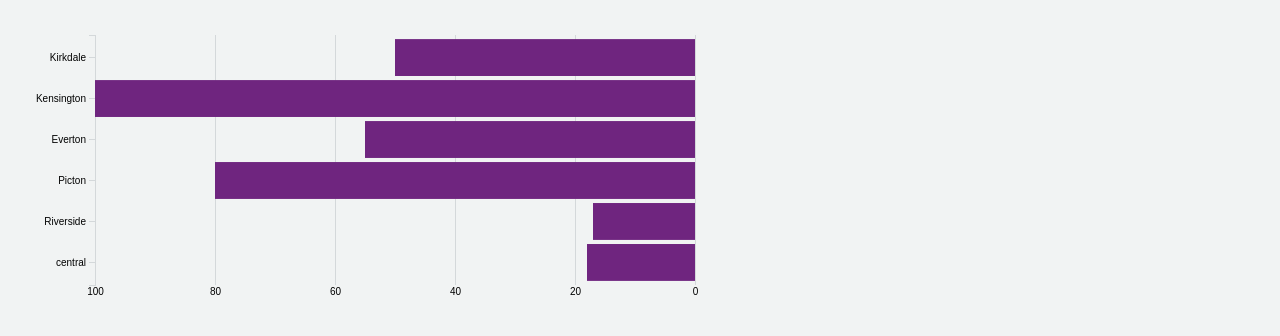
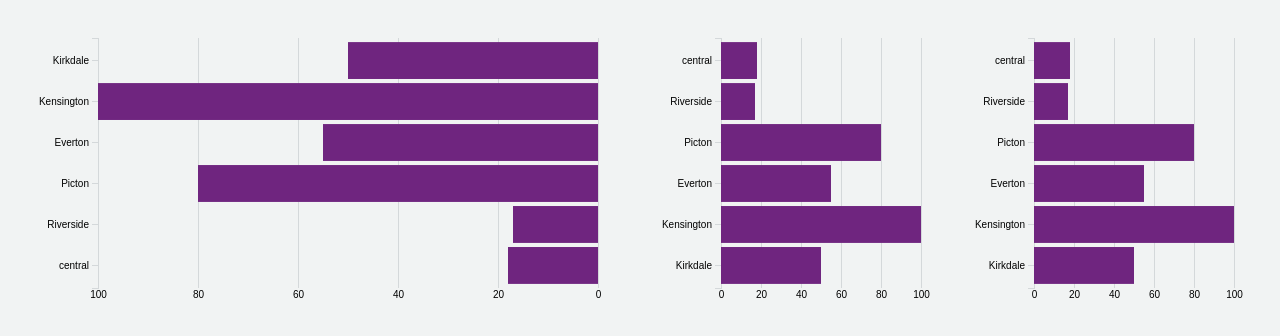
Before and after one commit to arnab-dibosh/Analytics-Dashboard, a plain HTML site: page index.html in a window 1280 px wide. Drawn offline with Linux system fonts and the light colour scheme.

Commit message:
Top 3 chart skeleton drawn

```diff
--- a/index.html
+++ b/index.html
@@ -1,89 +1,29 @@
 <!DOCTYPE html>
 <meta charset="utf-8">
-<style>
-body {
-  margin: 15px;
-  background-color: #F1F3F3
-}
-.bar {
-	fill: #6F257F;
-}
-.axis path,
-.axis line {
-  fill: none;
-  stroke: #D4D8DA;
-  stroke-width: 1px;
-  shape-rendering: crispEdges;
-}
-.x path {
-	display: none;
-}
-.toolTip {
-	position: absolute;
-  display: none;
-  min-width: 80px;
-  height: auto;
-  background: none repeat scroll 0 0 #ffffff;
-  border: 1px solid #6F257F;
-  padding: 14px;
-  text-align: center;
-}
-</style>
-<svg width="700" height="300"></svg>
+<head>
+  <link rel="stylesheet" type="text/css" href="styles.css">
+</head>
 <script src="d3.min.js"></script>
+<script src="leftChart.js"></script>
+<script src="rightChart.js"></script>
+
+<table style="width:100%" border="0">
+  <tr>
+    <td width="50%">
+      <svg id="leftChart" width="600" height="300"></svg>
+    </td>
+    <td width="25%">
+      <svg id="midChart" width="300" height="300"></svg>
+    </td>
+    <td width="25%">
+      <svg id="rightChart" width="300" height="300"></svg>
+    </td>
+  </tr>
+</table>
+
+
 <script>
-var svg = d3.select("svg"),
-    margin = {top: 20, right: 20, bottom: 30, left: 80},
-    width = +svg.attr("width") - margin.left - margin.right,
-    height = +svg.attr("height") - margin.top - margin.bottom;
-
-var tooltip = d3.select("body").append("div").attr("class", "toolTip");
-
-var x = d3.scaleLinear().range([width, 0]);
-var y = d3.scaleBand().range([height, 0]);
-
-var g = svg.append("g")
-		.attr("transform", "translate(" + margin.left + "," + margin.top + ")");
-
-var data=
-  [
-      {"area": "central ", "value": 18000},
-      {"area": "Riverside ", "value": 17000},
-      {"area": "Picton ", "value": 80000},
-      {"area": "Everton ", "value": 55000},
-      {"area": "Kensington ", "value": 100000},
-      {"area": "Kirkdale", "value": 50000}
-  ]
-
-  //	data.sort(function(a, b) { return a.value - b.value; });
-
-  	x.domain([0, d3.max(data, function(d) { return d.value; })]);
-    y.domain(data.map(function(d) { return d.area; })).padding(0.1);
-
-    g.append("g")
-        .attr("class", "x axis")
-       	.attr("transform", "translate(0," + height + ")")
-      	.call(d3.axisBottom(x).ticks(5).tickFormat(function(d) { return parseInt(d / 1000); }).tickSizeInner([-height]));
-
-    g.append("g")
-        .attr("class", "y axis")
-        .call(d3.axisLeft(y));
-
-    g.selectAll(".bar")
-        .data(data)
-      .enter().append("rect")
-        .attr("class", "bar")
-        .attr("x", function(d){return x(d.value) })
-        .attr("height", y.bandwidth())
-        .attr("y", function(d) { return y(d.area); })
-        .attr("width", function(d) { return x(0) - x(d.value); })
-        .on("mousemove", function(d){
-            tooltip
-              .style("left", d3.event.pageX - 50 + "px")
-              .style("top", d3.event.pageY - 70 + "px")
-              .style("display", "inline-block")
-              .html((d.area) + "<br>" + "£" + (d.value));
-        })
-    		.on("mouseout", function(d){ tooltip.style("display", "none");});
-
+  drawLeftChart("#leftChart");
+  drawRightChart("#midChart");
+  drawRightChart("#rightChart");
 </script>
--- /dev/null
+++ b/leftChart.js
@@ -0,0 +1,57 @@
+function drawLeftChart(domId){
+
+var leftChart = d3.select(domId);
+var margin = {top: 20, right: 20, bottom: 30, left: 80};
+var width = +leftChart.attr("width") - margin.left - margin.right;
+var height = +leftChart.attr("height") - margin.top - margin.bottom;
+
+var tooltip = d3.select("body").append("div").attr("class", "toolTip");
+
+var x = d3.scaleLinear().range([width, 0]);
+var y = d3.scaleBand().range([height, 0]);
+
+var g = leftChart.append("g")
+		.attr("transform", "translate(" + margin.left + "," + margin.top + ")");
+
+var data=
+  [
+      {"area": "central ", "value": 18000},
+      {"area": "Riverside ", "value": 17000},
+      {"area": "Picton ", "value": 80000},
+      {"area": "Everton ", "value": 55000},
+      {"area": "Kensington ", "value": 100000},
+      {"area": "Kirkdale", "value": 50000}
+  ]
+
+  //	data.sort(function(a, b) { return a.value - b.value; });
+
+  	x.domain([0, d3.max(data, function(d) { return d.value; })]);
+    y.domain(data.map(function(d) { return d.area; })).padding(0.1);
+
+    g.append("g")
+        .attr("class", "x axis")
+       	.attr("transform", "translate(0," + height + ")")
+      	.call(d3.axisBottom(x).ticks(5).tickFormat(function(d) { return parseInt(d / 1000); }).tickSizeInner([-height]));
+
+    g.append("g")
+        .attr("class", "y axis")
+        .call(d3.axisLeft(y));
+
+    g.selectAll(".bar")
+        .data(data)
+      .enter().append("rect")
+        .attr("class", "bar")
+        .attr("x", function(d){return x(d.value) })
+        .attr("height", y.bandwidth())
+        .attr("y", function(d) { return y(d.area); })
+        .attr("width", function(d) { return x(0) - x(d.value); })
+        .on("mousemove", function(d){
+            tooltip
+              .style("left", d3.event.pageX - 50 + "px")
+              .style("top", d3.event.pageY - 70 + "px")
+              .style("display", "inline-block")
+              .html((d.area) + "<br>" + "£" + (d.value));
+        })
+    		.on("mouseout", function(d){ tooltip.style("display", "none");});
+
+}
--- /dev/null
+++ b/rightChart.js
@@ -0,0 +1,49 @@
+function drawRightChart(domId){
+
+var svg = d3.select(domId);
+var margin = {top: 20, right: 20, bottom: 30, left: 80};
+var width = +svg.attr("width") - margin.left - margin.right;
+var height = +svg.attr("height") - margin.top - margin.bottom;
+
+var tooltip = d3.select("body").append("div").attr("class", "toolTip");
+
+var x = d3.scaleLinear().range([0, width]);
+var y = d3.scaleBand().range([0, height]);
+
+var g = svg.append("g")
+		.attr("transform", "translate(" + margin.left + "," + margin.top + ")");
+
+var data=
+  [
+      {"area": "central ", "value": 18000},
+      {"area": "Riverside ", "value": 17000},
+      {"area": "Picton ", "value": 80000},
+      {"area": "Everton ", "value": 55000},
+      {"area": "Kensington ", "value": 100000},
+      {"area": "Kirkdale", "value": 50000}
+  ]
+
+  //	data.sort(function(a, b) { return a.value - b.value; });
+
+  	x.domain([0, d3.max(data, function(d) { return d.value; })]);
+    y.domain(data.map(function(d) { return d.area; })).padding(0.1);
+
+    g.append("g")
+        .attr("class", "x axis")
+       	.attr("transform", "translate(0," + height + ")")
+      	.call(d3.axisBottom(x).ticks(5).tickFormat(function(d) { return parseInt(d / 1000); }).tickSizeInner([-height]));
+
+    g.append("g")
+        .attr("class", "y axis")
+        .call(d3.axisLeft(y));
+
+    g.selectAll(".bar")
+        .data(data)
+      .enter().append("rect")
+        .attr("class", "bar")
+        .attr("x", 0)
+        .attr("height", y.bandwidth())
+        .attr("y", function(d) { return y(d.area); })
+        .attr("width", function(d) { return x(d.value); });
+
+}
--- a/styles.css
+++ b/styles.css
@@ -0,0 +1,27 @@
+body {
+  margin: 15px;
+  background-color: #F1F3F3
+}
+.bar {
+	fill: #6F257F;
+}
+.axis path,
+.axis line {
+  fill: none;
+  stroke: #D4D8DA;
+  stroke-width: 1px;
+  shape-rendering: crispEdges;
+}
+.x path {
+	display: none;
+}
+.toolTip {
+	position: absolute;
+  display: none;
+  min-width: 80px;
+  height: auto;
+  background: none repeat scroll 0 0 #ffffff;
+  border: 1px solid #6F257F;
+  padding: 14px;
+  text-align: center;
+}
```
Also changed, not shown: chart.js (deleted).
